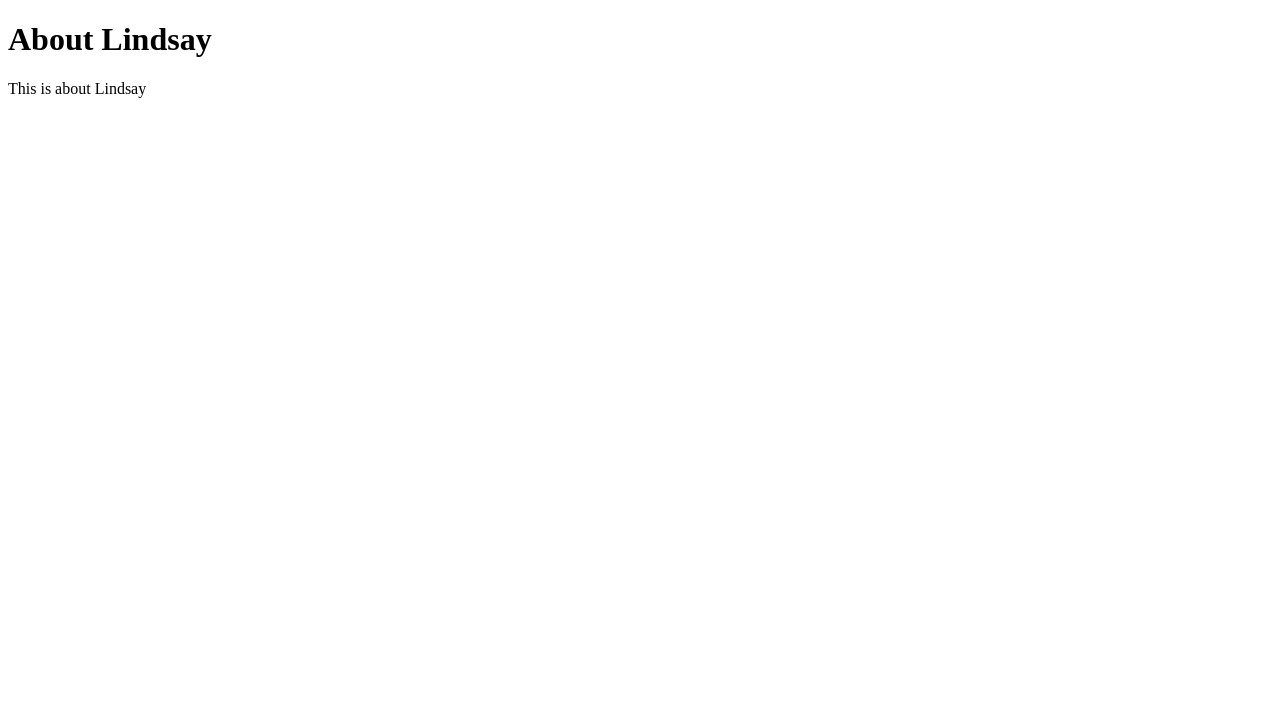
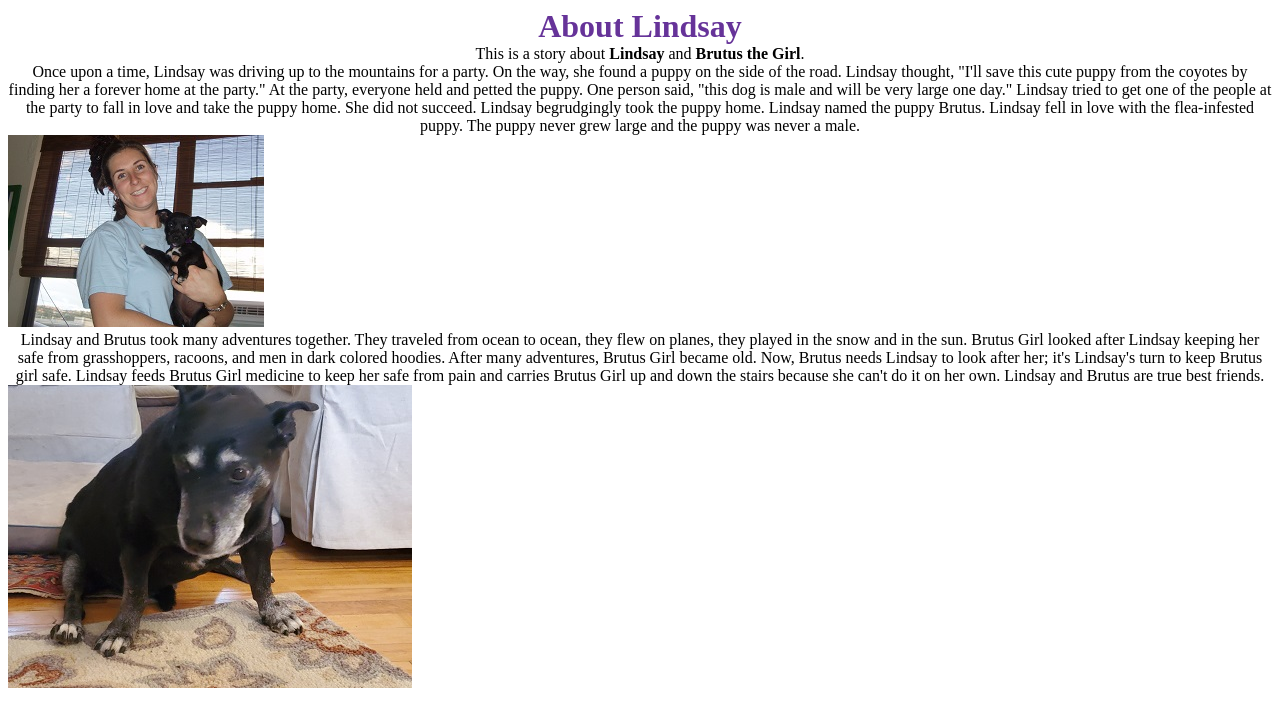
Before and after one commit to LindsayMapes/about-lindsay, a plain HTML site: page index.html in a window 1280 px wide. Drawn offline with Linux system fonts and the light colour scheme.

Commit message:
started about-me website

```diff
--- a/index.html
+++ b/index.html
@@ -3,9 +3,33 @@
 <head>
     <meta charset="UTF-8">
     <title>About Lindsay</title>
+    <link rel="stylesheet" href="./style.css">
 </head>
 <body>
-    <h1>About Lindsay</h1>
-    <p>This is about Lindsay</p>
+    <h1 class="center">About Lindsay</h1>
+    <p class="center">
+        This is a story about <strong>Lindsay</strong> and <strong>Brutus the Girl</strong>. </p>
+
+
+    <p class="center"> Once upon a time, Lindsay was driving up to the mountains for a party. On the way, she found a puppy on the side of the road.
+        Lindsay thought, "I'll save this cute puppy from the coyotes by finding her a forever home at the party."
+        At the party, everyone held and petted the puppy. One person said, "this dog is male and will be very large one day."
+        Lindsay tried to get one of the people at the party to fall in love and take the puppy home.
+        She did not succeed. Lindsay begrudgingly took the puppy home. Lindsay named the puppy Brutus.
+        Lindsay fell in love with the flea-infested puppy. The puppy never grew large and the puppy was never a male.</p>
+
+    <img src="brutus girl.jpg" alt="brutus girl"/>
+
+    <p class="center">
+        Lindsay and Brutus took many adventures together. They traveled from ocean to ocean, they flew on planes, they played in the snow and in the sun.
+        Brutus Girl looked after Lindsay keeping her safe from grasshoppers, racoons, and men in dark colored hoodies.
+        After many adventures, Brutus Girl became old. Now, Brutus needs Lindsay to look after her; it's Lindsay's turn to keep Brutus girl safe.
+        Lindsay feeds Brutus Girl medicine to keep her safe from pain and carries Brutus Girl up and down the stairs because she can't do it on her own.
+        Lindsay and Brutus are true best friends.
+    </p>
+
+    <img src="boo boo girl.jpg" alt="boo boo girl"/>
+
+
 </body>
 </html>
--- /dev/null
+++ b/style.css
@@ -0,0 +1,14 @@
+h1 {
+    color: rebeccapurple;
+}
+
+.center {
+    width: 100%;
+    margin: auto;
+    text-align: center;
+}
+
+input, label, text area {
+    display: block;
+    margin-top: .3em;
+}
```
Also changed, not shown: boo boo girl.jpg (added), brutus girl.JPG (added), 1 other file.
